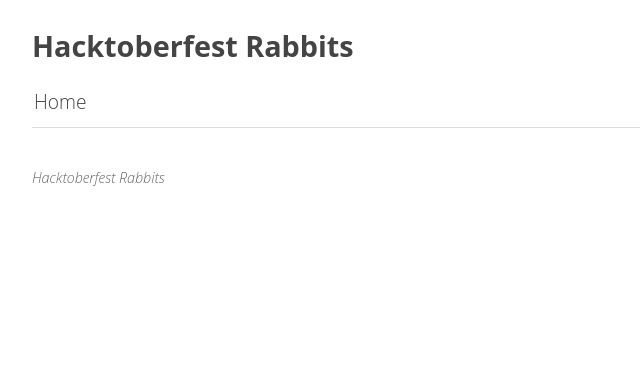
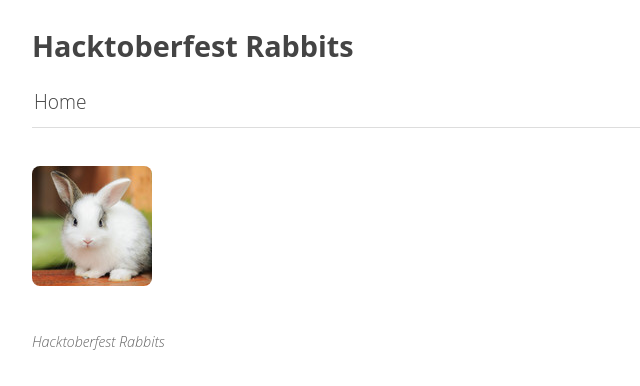
Before and after one commit to bkayranci/hacktoberfest-rabbits, a plain HTML site: page index.html in a window 1280 px wide. Shown: the whole page, without its empty margins (0-640 px from the left). Drawn offline with Linux system fonts and the light colour scheme.

Commit message:
Deploying to gh-pages from  @ e97289171f215fd655aca69f8eaf367cac360275 🚀

```diff
--- a/index.html
+++ b/index.html
@@ -41,7 +41,21 @@
         All photos and videos
       -->
       <ul id="media" class="clearfix">
-      </ul>
+
+            <li data-src="media/large/GettyImages-694542042-e1586274805503.jpg"
+                data-sub-html=""
+                data-download-url="media/original/GettyImages-694542042-e1586274805503.jpg"
+
+                data-filename="GettyImages-694542042-e1586274805503.jpg"
+
+              >
+              <a href="media/original/GettyImages-694542042-e1586274805503.jpg">
+                <img src="media/thumbs/GettyImages-694542042-e1586274805503.jpg"
+                     width="120"
+                     height="120"
+                     alt="GettyImages-694542042-e1586274805503.jpg" />
+              </a>
+            </li>  </ul>
 
       <!--
         Pagination
```
Also changed, not shown: media/large/GettyImages-694542042-e1586274805503.jpg (added), media/original/GettyImages-694542042-e1586274805503.jpg (added), media/small/GettyImages-694542042-e1586274805503.jpg (added), media/thumbs/GettyImages-694542042-e1586274805503.jpg (added), 1 other file.
